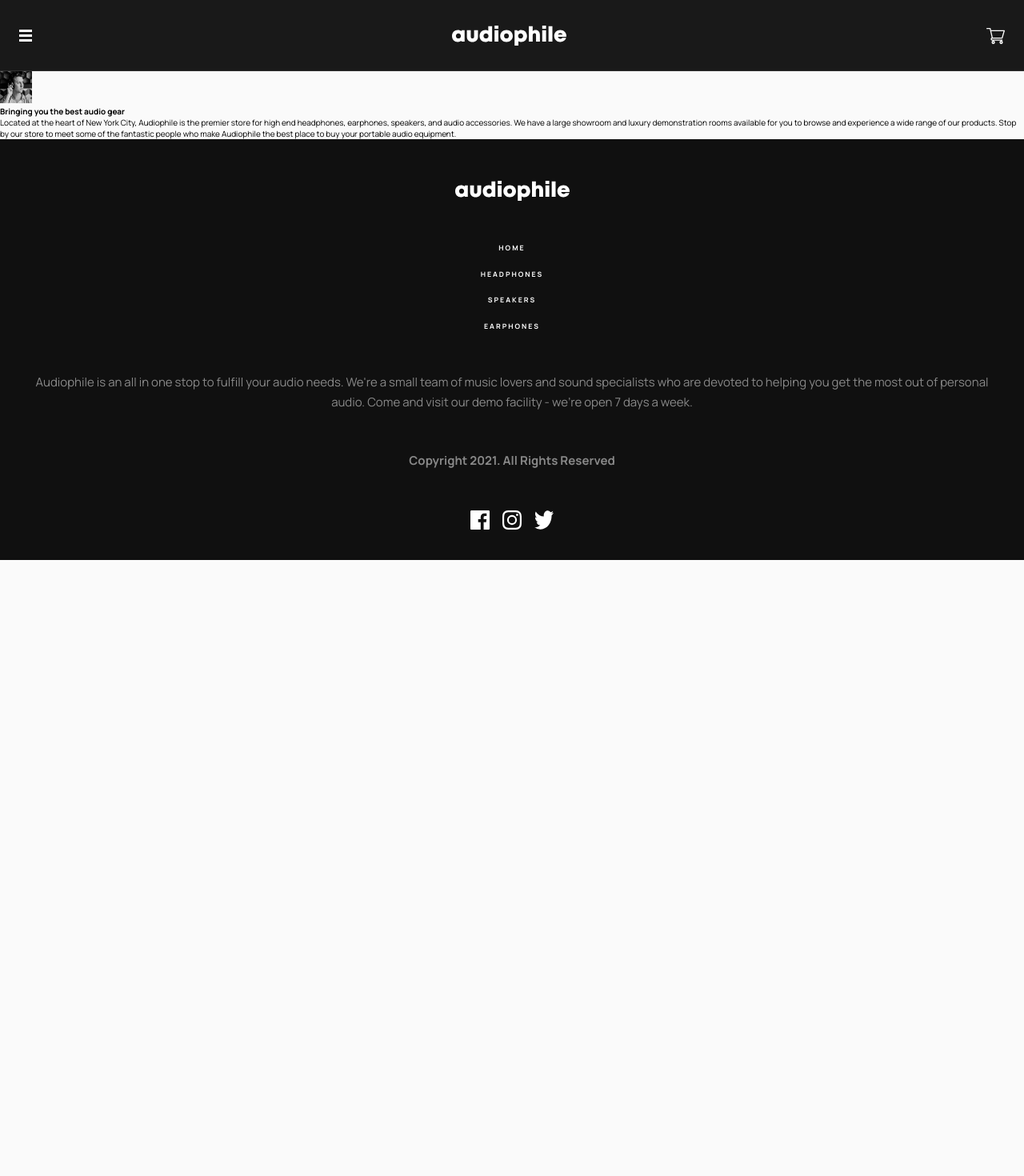
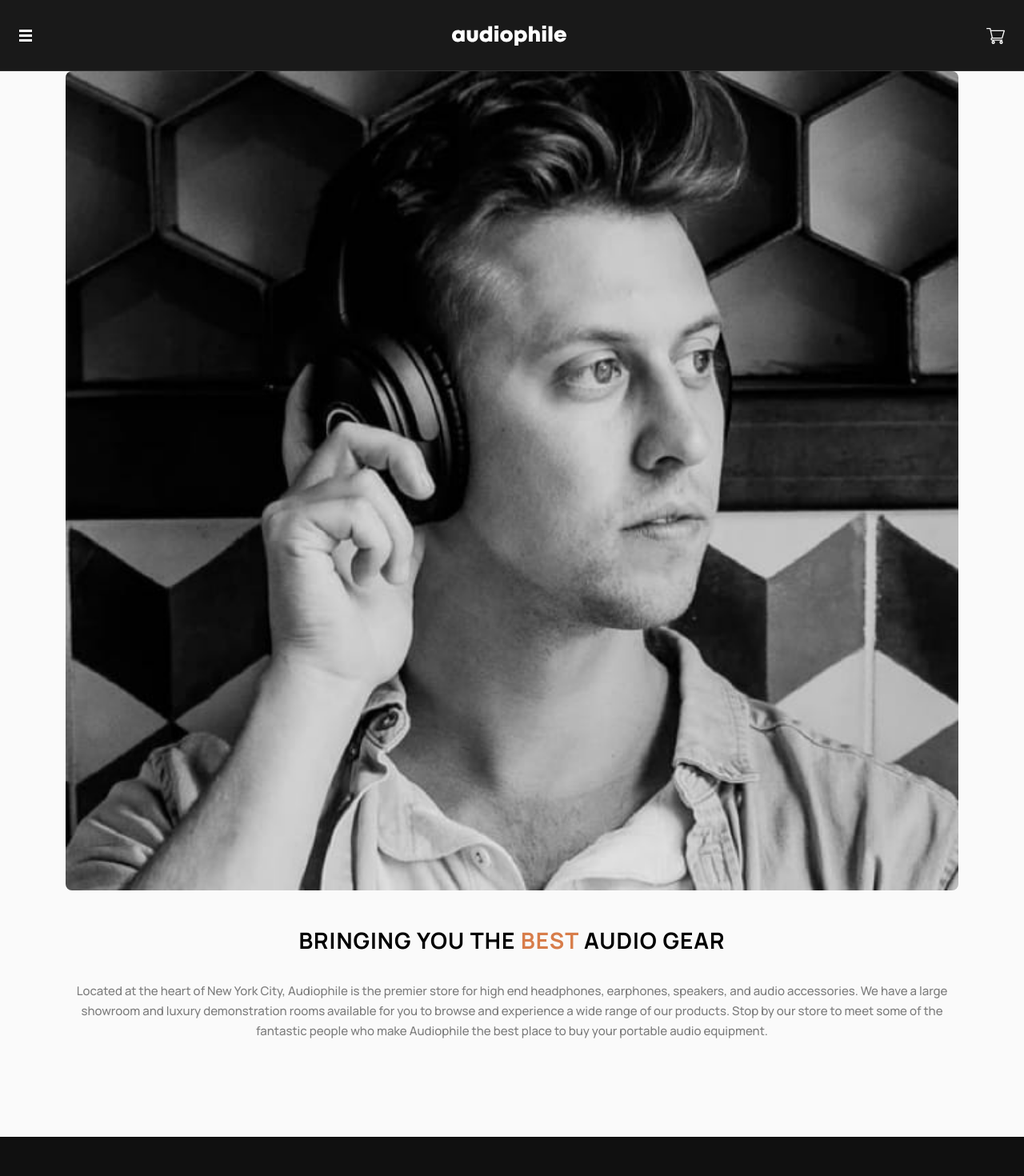
Before and after one commit to GIGAKLIBADZE/audiophile-ecommerce-website, a React (Vite) app: page / in a window 1280 px wide. Shown: the top 1470 px of the page at 80% size. Before the commit the page ends 800 px from the top, so only its background shows below. Built offline with nearby package versions, Linux system fonts and the light colour scheme.

Commit message:
style the upper part of the footer layout

```diff
--- a/src/components/home/FooterLayoutStyles.tsx
+++ b/src/components/home/FooterLayoutStyles.tsx
@@ -1,12 +1,13 @@
 import styled from "styled-components";
 
-export const FooterContainer = styled.footer`
+export const FooterSecondContainer = styled.footer`
   width: 100%;
   display: flex;
   flex-direction: column;
   align-items: center;
   padding: 5.2rem 2.4rem 3.8rem;
   background-color: #101010;
+  margin-top: 12rem;
 `;
 
 export const FooterMenu = styled.nav`
@@ -43,3 +44,39 @@ export const SocialMediaContainer = styled.section`
   gap: 1.6rem;
   margin-top: 5rem;
 `;
+
+export const ImageContainer = styled.div`
+  width: 87.2%;
+  margin-inline: auto;
+`;
+
+export const Image = styled.img`
+  width: 100%;
+  border-radius: 8px;
+`;
+
+export const Ad = styled.h5`
+  font-size: 2.8rem;
+  font-weight: bold;
+  line-height: normal;
+  letter-spacing: 1px;
+  text-align: center;
+  color: #000;
+  margin-top: 4rem;
+`;
+
+export const AdLight = styled.span`
+  color: #d87d4a;
+`;
+
+export const Description = styled.p`
+  width: 87.2%;
+  font-size: 1.5rem;
+  font-weight: 500;
+  line-height: 1.67;
+  text-align: center;
+  color: #000;
+  opacity: 0.5;
+  margin-inline: auto;
+  margin-top: 3.2rem;
+`;
--- a/src/layouts/FooterLayout.tsx
+++ b/src/layouts/FooterLayout.tsx
@@ -3,36 +3,39 @@ import Facebook from "/images/shared/desktop/icon-facebook.svg";
 import Instagram from "/images/shared/desktop/icon-instagram.svg";
 import Twitter from "/images/shared/desktop/icon-twitter.svg";
 import {
-  FooterContainer,
+  FooterSecondContainer,
   FooterInfo,
   FooterInfoAndSocialMediaContainer,
   FooterMenu,
   SocialMediaContainer,
+  ImageContainer,
+  Image,
+  Ad,
+  AdLight,
+  Description,
 } from "../components/home/FooterLayoutStyles";
 import BestGear from "/images/shared/mobile/image-best-gear.jpg";
 
 const FooterLayout: React.FC = () => {
   return (
     <div>
+      <ImageContainer>
+        <Image src={BestGear} alt="Best gear" />
+      </ImageContainer>
       <div>
-        <img
-          src={BestGear}
-          alt="Best gear"
-          style={{ width: "4rem", height: "4rem" }}
-        />
-      </div>
-      <div>
-        <h4>Bringing you the best audio gear</h4>
-        <p>
+        <Ad>
+          BRINGING YOU THE <AdLight>BEST</AdLight> AUDIO GEAR
+        </Ad>
+        <Description>
           Located at the heart of New York City, Audiophile is the premier store
           for high end headphones, earphones, speakers, and audio accessories.
           We have a large showroom and luxury demonstration rooms available for
           you to browse and experience a wide range of our products. Stop by our
           store to meet some of the fantastic people who make Audiophile the
           best place to buy your portable audio equipment.
-        </p>
+        </Description>
       </div>
-      <FooterContainer>
+      <FooterSecondContainer>
         <div>
           <img src={Title} alt="Title" />
           <FooterMenu>
@@ -60,7 +63,7 @@ const FooterLayout: React.FC = () => {
             <img src={Twitter} alt="Twitter icon" />
           </SocialMediaContainer>
         </FooterInfoAndSocialMediaContainer>
-      </FooterContainer>
+      </FooterSecondContainer>
     </div>
   );
 };
```
